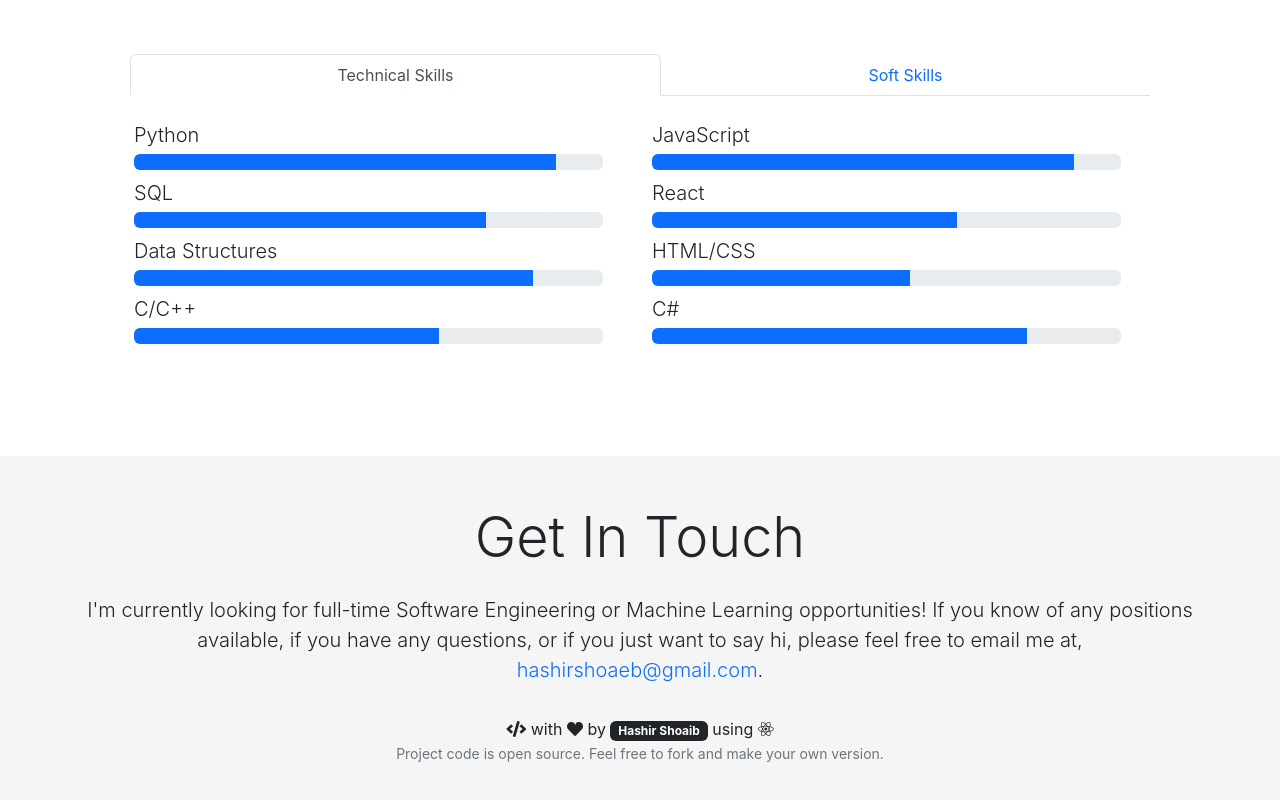
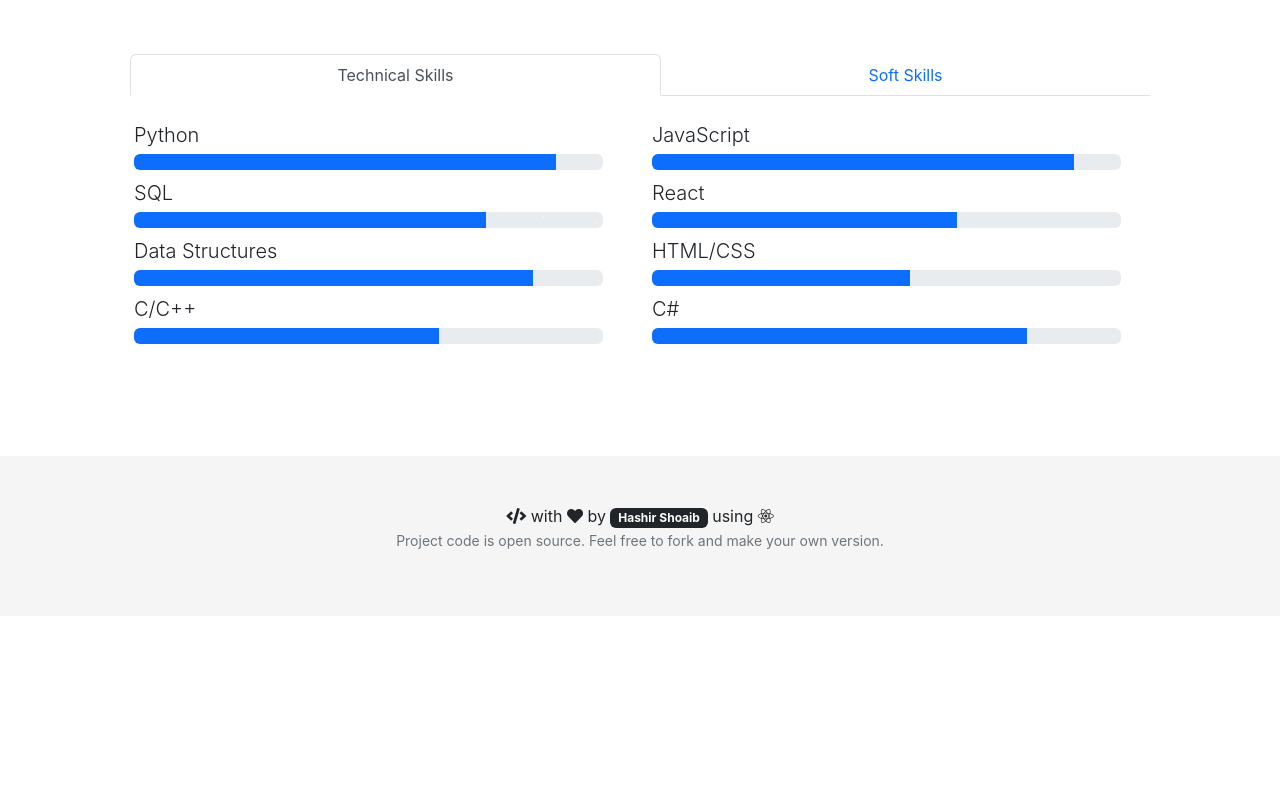
Before and after one commit to hashirshoaeb/home, a React (Create React App) app: page / in a window 1280 px wide. Shown: the part 981-1781 px from the top of the page. Built offline with nearby package versions, Linux system fonts and the light colour scheme.

Commit message:
updating

```diff
--- a/package.json
+++ b/package.json
@@ -32,8 +32,8 @@
     "custom-deploy": "node pages.js"
   },
   "engines": {
-    "npm": "^8.11.0",
-    "node": "^16.16.0"
+    "npm": "8.19.2",
+    "node": "v18.12.1"
   },
   "eslintConfig": {
     "extends": [
--- a/pages.js
+++ b/pages.js
@@ -1,6 +1,6 @@
 const ghpages = require("gh-pages");
 const pathname = `${__dirname}/build`;
-const repoURL = "https://github.com/elliottevans/elliottevans.github.io.git";
+const repoURL = "git@github.com:elliottevans/elliottevans.github.io.git";
 
 ghpages.publish(
   pathname,
--- a/src/editable-stuff/config.js
+++ b/src/editable-stuff/config.js
@@ -56,7 +56,7 @@ const about = {
   imageSize: 375,
   message:
     "Principal data scientist at Capital One. Michigan and Northwestern grad. Lover of anything math, statistics, baseball, and data.",
-  resume: "https://docs.google.com/document/d/13_PWdhThMr6roxb-UFiJj4YAFOj8e_bv3Vx9UHQdyBQ/edit?usp=sharing",
+  resume: require("../editable-stuff/resume.pdf"),
 };
 
 // PROJECTS SECTION
@@ -124,11 +124,11 @@ const skills = {
 
 // GET IN TOUCH SECTION
 const getInTouch = {
-  show: true,
+  show: false,
   heading: "Get In Touch",
   message:
-    "I'm currently looking for full-time Software Engineering or Machine Learning opportunities! If you know of any positions available, if you have any questions, or if you just want to say hi, please feel free to email me at",
-  email: "hashirshoaeb@gmail.com",
+    "If you have any questions, or if you just want to say hi, please feel free to email me at",
+  email: "evanselliott1@gmail.com",
 };
 
 const experiences = {
```
Also changed, not shown: 1 other file (tests, documents, lock files or other folders).
